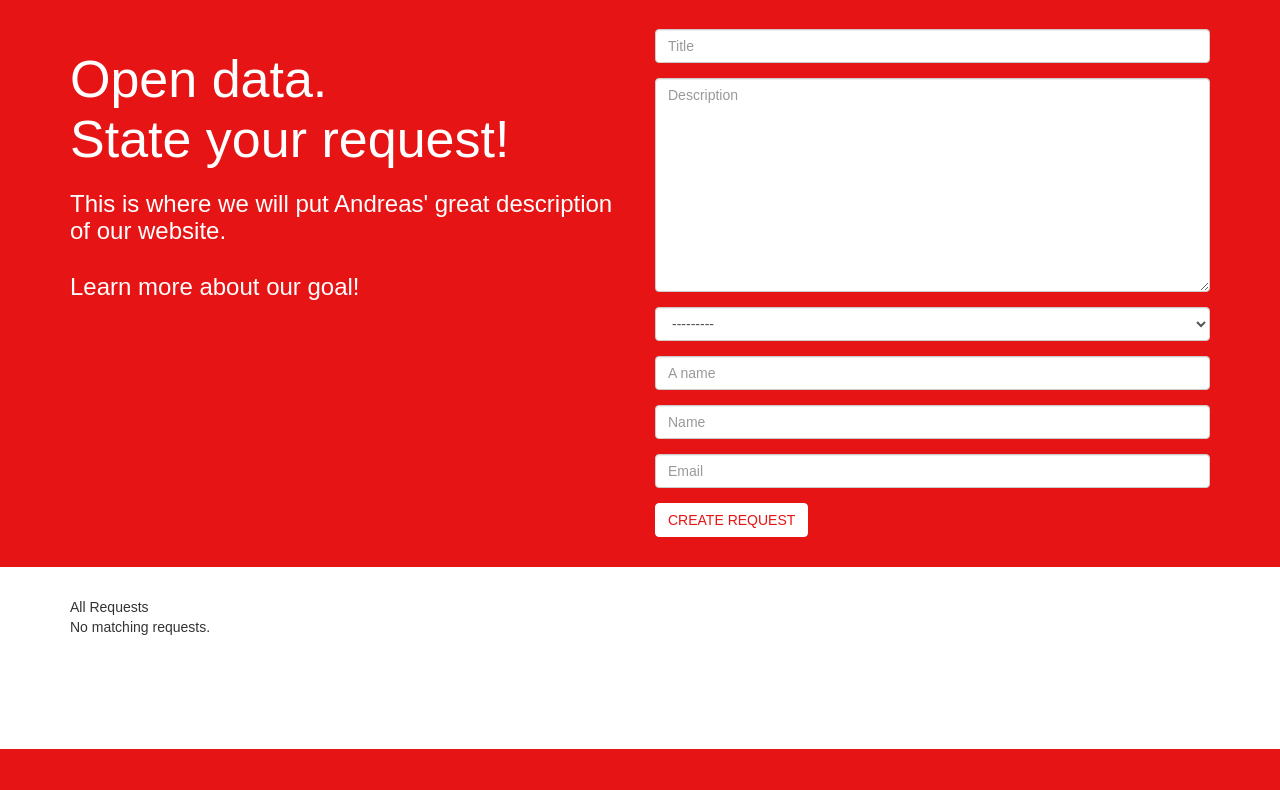
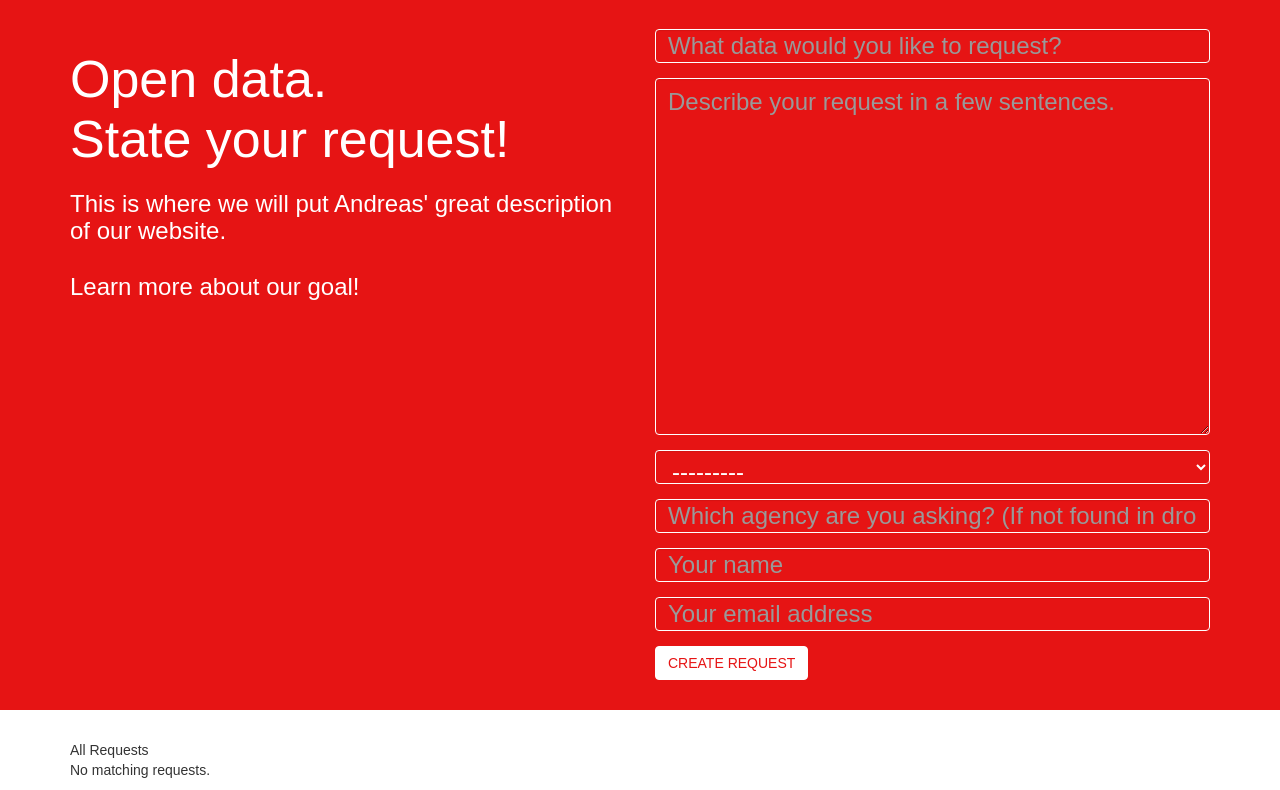
Before and after one commit to liip/request.data, a Django app: page / in a window 1280 px wide. Shown: the part 51-841 px from the top of the page. Before the commit the page ends 800 px from the top, so only its background shows below. Run offline with Django 3.2, Linux system fonts and the light colour scheme; data comes from the database, SQL or seed files in the repository; data that the repository does not hold is empty; parts of the project's set-up code (start-up, migrations or seed data) failed here and were passed over; some libraries are stand-ins or nearby versions; some web fonts are replaced.

Commit message:
Further styling of input form on front page.

```diff
--- a/apps/requests/forms.py
+++ b/apps/requests/forms.py
@@ -3,18 +3,24 @@ from django.forms import ModelForm
 from apps.requests.models import Request, User, Agency
 
 class RequestForm(ModelForm):
-    description = forms.CharField(max_length=5000, widget=forms.Textarea)
+    description = forms.CharField(max_length=5000, widget=forms.Textarea(attrs={'placeholder': 'Describe your request in a few sentences.'}))
+    title = forms.CharField(widget=forms.TextInput(attrs={'placeholder': 'What data would you like to request?'}))
 
     class Meta:
         model = Request
         fields = ['title', 'description', 'agency']
 
 class UserForm(ModelForm):
+    name = forms.CharField(widget=forms.TextInput(attrs={'placeholder': 'Your name'}))
+    email = forms.CharField(widget=forms.TextInput(attrs={'placeholder': 'Your email address'}))
+
     class Meta:
         model = User
         fields = ['name', 'email']
 
 class AgencyForm(ModelForm):
+    a_name = forms.CharField(widget=forms.TextInput(attrs={'placeholder': 'Which agency are you asking? (If not found in dropdown.)'}))
+
     class Meta:
         model = Agency
         fields = ['a_name']
--- a/apps/requests/static/css/app.css
+++ b/apps/requests/static/css/app.css
@@ -8,6 +8,26 @@ body {
 
 .form-group label {
   display: none;
+}
+.form-group input,
+.form-group textarea,
+.form-group select {
+  color: #FFFFFF;
+  font-size: 24px;
+  background-color: #E61414;
+  border-color: #FFFFFF;
+}
+
+
+.form-group input::-webkit-input-placeholder,
+.form-group textarea::-webkit-input-placeholder,
+.form-group input:-moz-placeholder,
+.form-group textarea:-moz-placeholder,
+.form-group input::-moz-placeholder,
+.form-group textarea::-moz-placeholder,
+.form-group input:-ms-input-placeholder,
+.form-group textarea:-ms-input-placeholder {
+   color: #FFFFFF;
 }
 
 .btn-primary {
```
